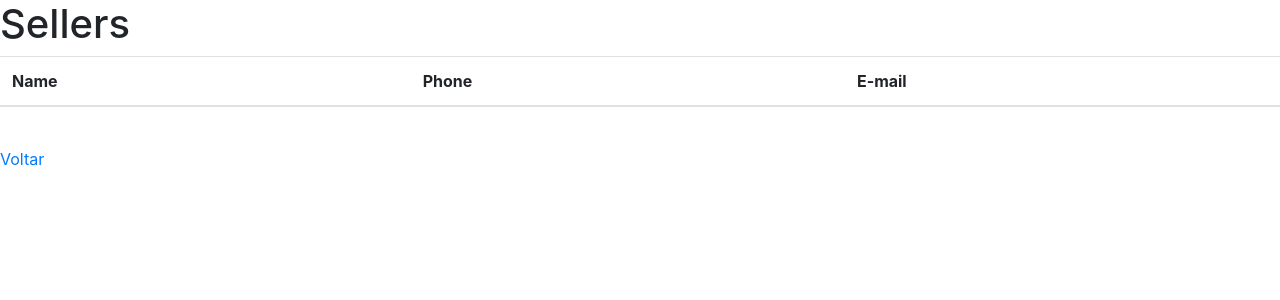
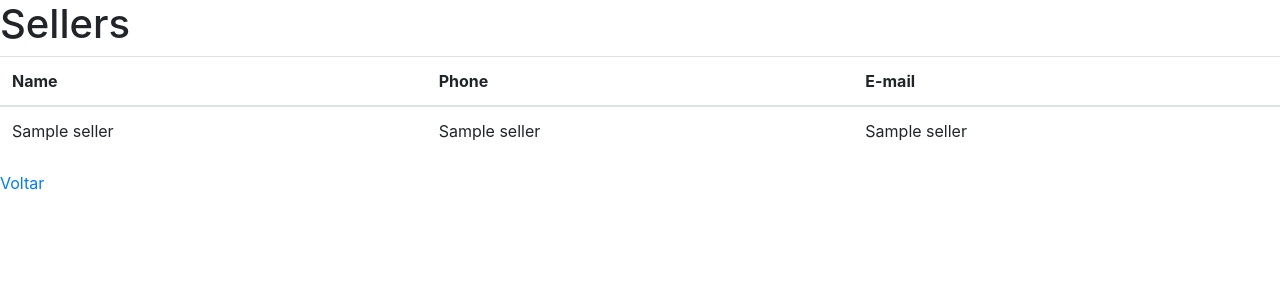
Before and after one commit to ThiagoFiorelli/Marketplace_Dupla, a Flask app: page /listar_sellers in a window 1280 px wide. Shown: the top 300 px of the page. Run offline with Flask 2, Linux system fonts and the light colour scheme; a database or web service that is not in the repository returns one stand-in record (values such as "Sample title"); lists and menus that the app fills with data are empty; some libraries are stand-ins or nearby versions.

Commit message:
Listagem html e rotas alteradas

```diff
--- a/front_end/templates/list_products.html
+++ b/front_end/templates/list_products.html
@@ -10,9 +10,9 @@
     </tr>
     {% for product in products %}
     <tr>
-        <td>{{product['nome']}}</td>
-        <td>{{product['description']}}</td>
-        <td>{{product['price']}}</td>
+        <td>{{product.get_name()}}</td>
+        <td>{{product.get_description()}}</td>
+        <td>{{product.get_price()}}</td>
     </tr>
     {%endfor%}
 </table>
--- a/front_end/templates/list_sellers.html
+++ b/front_end/templates/list_sellers.html
@@ -11,9 +11,9 @@
     <tbody>
         {% for seller in sellers %}
         <tr>
-            <td>{{seller['nome']}}</td>
-            <td>{{seller['email']}}</td>
-            <td>{{seller['fone']}}</td>
+            <td>{{seller.get_name()}}</td>
+            <td>{{seller.get_email()}}</td>
+            <td>{{seller.get_phone()}}</td>
         </tr>
         {% endfor %}
     </tbody>
--- a/front_end/web.py
+++ b/front_end/web.py
@@ -75,13 +75,13 @@ def lista_marketplaces():
 
 @app.route('/listar_sellers')
 def lista_sellers():
-    sellers = ct_seller.list_sellers()
+    sellers: Seller = ct_seller.list_sellers()
     return render_template('list_sellers.html', sellers=sellers, titulo='Sellers', titulo_head=titulo_head)
 
 
 @app.route('/listar_produtos')
 def lista_produtos():
-    products = ct_product.list_products()
+    products: Product = ct_product.list_products()
     return render_template('list_products.html', products=products, titulo="Produtos", titulo_head=titulo_head)
 
 @app.route('/listar_categorias')
```
